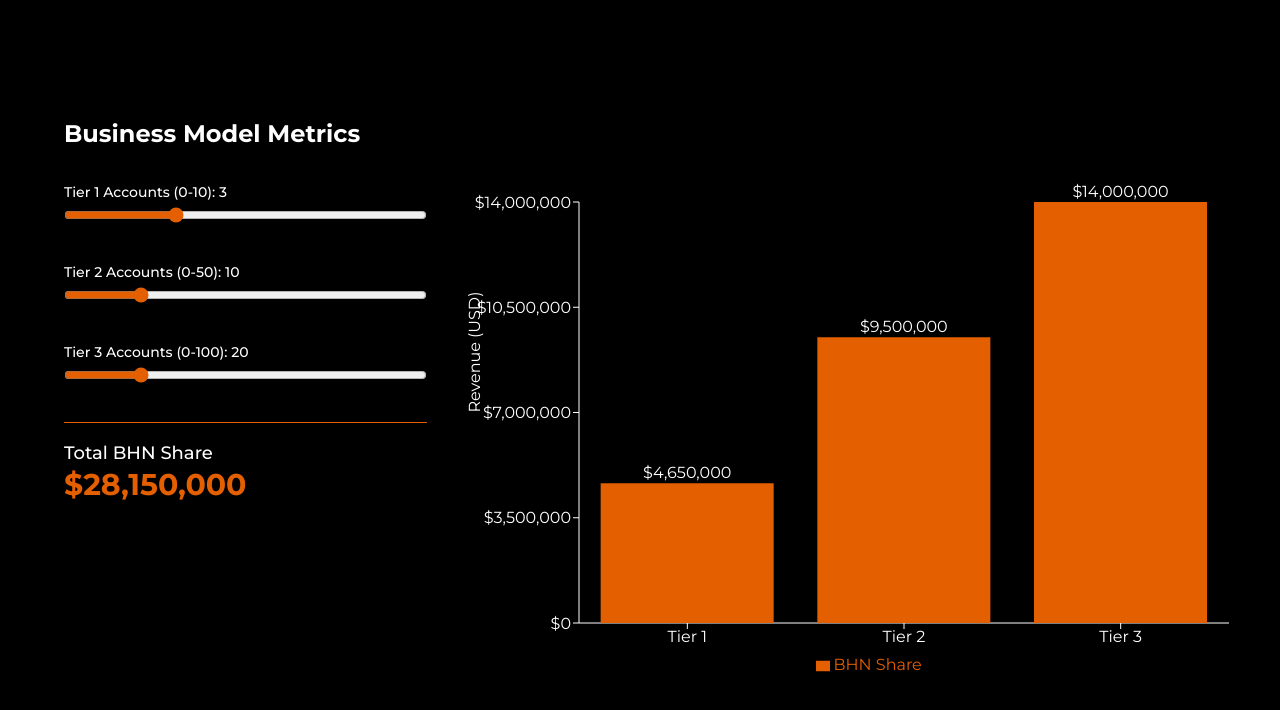
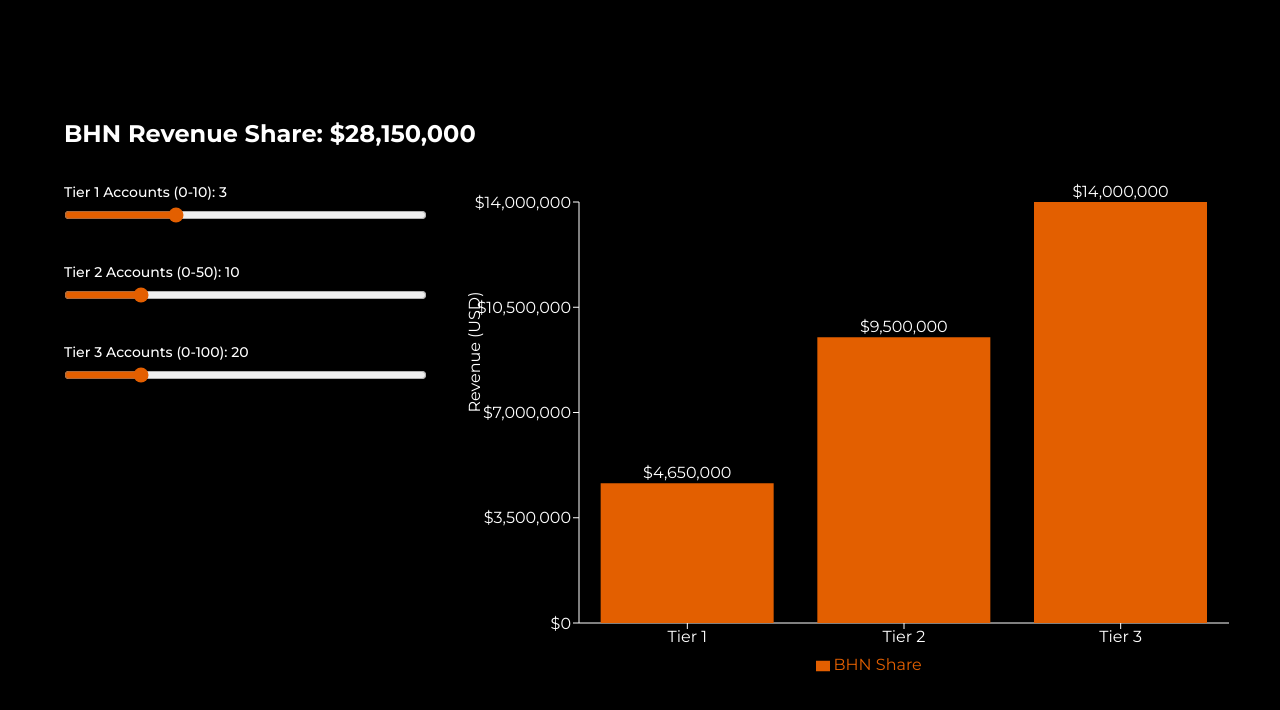
Before and after one commit to twocash/model-dashboard, a Next.js app: page / in a window 1280 px wide. Shown: the top 710 px of the page. Built offline with nearby package versions, Linux system fonts and the light colour scheme.

Commit message:
Move total to header and clean up layout

```diff
--- a/components/dashboard.tsx
+++ b/components/dashboard.tsx
@@ -103,9 +103,11 @@
 
   return (
     <div className="w-full bg-black text-white p-8">
-      <h1 className="text-2xl font-bold mb-8">Business Model Metrics</h1>
+      <h1 className="text-2xl font-bold mb-8">
+        BHN Revenue Share: {formatCurrency(calculateMetrics().reduce((sum, item) => sum + item.bhnShare, 0))}
+      </h1>
       <div className="grid grid-cols-12 gap-8">
-        {/* Left Column - Sliders and Total */}
+        {/* Left Column - Sliders */}
         <div className="col-span-4 space-y-8">
           <div>
             <label htmlFor="tier1" className="block text-sm font-medium mb-1">
@@ -158,14 +160,6 @@
               className="w-full accent-[#E35F00]"
             />
           </div>
-
-          {/* Total BHN Share */}
-          <div className="mt-8 pt-4 border-t border-[#E35F00]">
-            <div className="text-lg font-medium">Total BHN Share</div>
-            <div className="text-3xl font-bold text-[#E35F00]">
-              {formatCurrency(calculateMetrics().reduce((sum, item) => sum + item.bhnShare, 0))}
-            </div>
-          </div>
         </div>
 
         {/* Right Column - Chart */}
```
